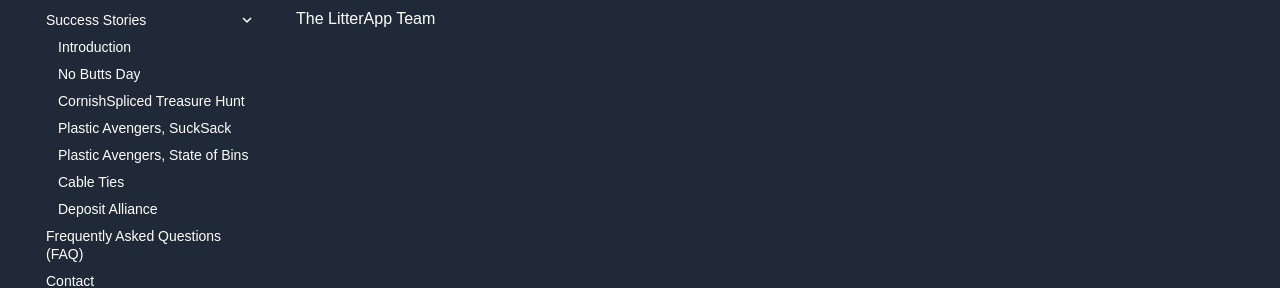
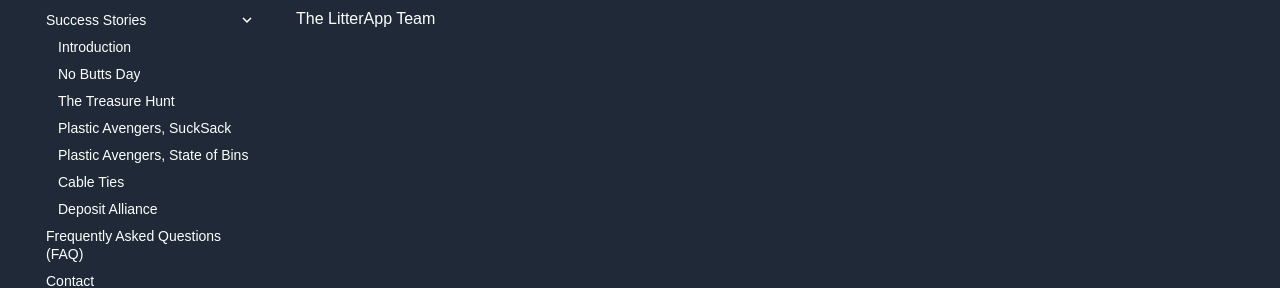
Before and after one commit to phummelen/littertagger-docs, an MkDocs documentation site: the page built from documentation/docs/en/index.md, in a window 1280 px wide. Shown: the part 567-855 px from the top of the page. Built offline with MkDocs 1.6.1 and Material for MkDocs 9.7.7, drawn with Linux system fonts in a browser that asks for light colours; comment, search, counter and statistics services are not loaded.

Commit message:
Update mkdocs.yml

```diff
--- a/documentation/config/en/mkdocs.yml
+++ b/documentation/config/en/mkdocs.yml
@@ -64,7 +64,7 @@ nav:
 - Success Stories:
     - Introduction: 50_Events.md
     - No Butts Day: 50_PeukMeuk.md
-    - CornishSpliced Treasure Hunt: 50_TreasureHunt.md
+    - The Treasure Hunt: 50_TreasureHunt.md
     - Plastic Avengers, SuckSack: 50_SuckSack.md
     - Plastic Avengers, State of Bins: 50_NPT.md
     - Cable Ties: 50_tiewraps-in-Steenwijk.md
```
